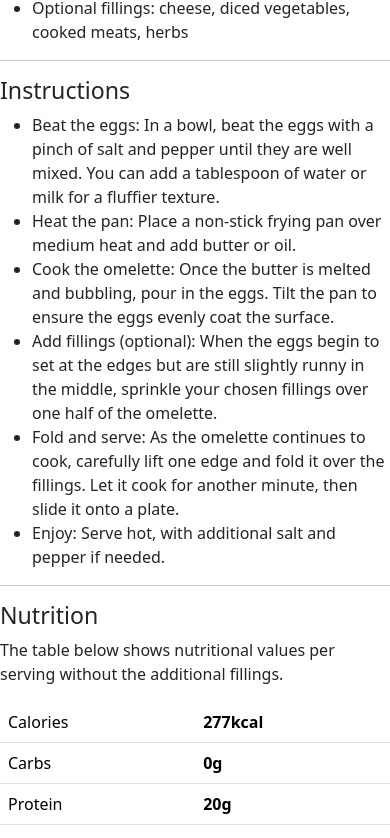
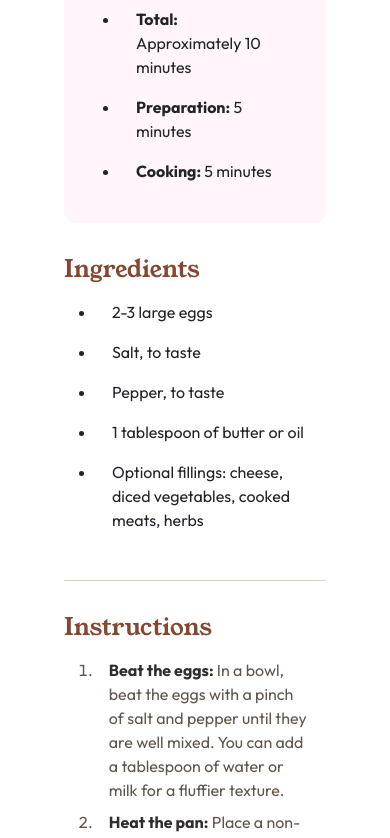
Before and after one commit to jlmunozfdev/Challenges-Frontend-Mentor, a plain HTML site: page recipe-page-main/index.html in a window 390 px wide. Shown: the part 615-1453 px from the top of the page. Drawn offline with nearby package versions, Linux system fonts and the light colour scheme.

Commit message:
Desing Mobile

```diff
--- a/recipe-page-main/css/styles.css
+++ b/recipe-page-main/css/styles.css
@@ -14,8 +14,8 @@
 --Rose_800: hsl(332, 51%, 32%);
 --Rose_50: hsl(330, 100%, 98%);
 
---font--title: "Outfit", sans-serif;
---font--paragrapgh:  "Young Serif", serif;
+--font--title:  "Young Serif", serif;
+--font--paragraph: "Outfit", sans-serif;
 }
 
 * {
@@ -32,3 +32,129 @@ body {
     align-items: center;
     min-height: 100vh;
 }
+
+.header-text {
+    padding: 1rem 4rem;
+}
+
+.header-text > .text-title {
+    font-family: var(--font--title);
+    font-size: 2.5rem;
+}
+
+.header-text > .text-paragraph {
+    font-family: var(--font--paragraph);
+}
+
+.header-preparation {
+    background: var(--Rose_50);
+    margin: 1rem 4rem;
+    border-radius: 12px;
+}
+
+.preparation-title {
+    font-family: var(--font--paragraph);
+    color: var(--Rose_800);
+}
+
+.preparation-list {
+    font-family: var(--font--paragraph);
+}
+
+.preparation-list > li {
+    padding: 0.5rem 1rem;
+}
+
+.preparation-list > li > span {
+    font-weight: bold;
+}
+
+.header-ingredients {
+    padding: 1rem 4rem;
+}
+
+.ingredients-title {
+    font-family: var(--font--title);
+    font-size: 1.5rem;
+    color: var(--Brown_800);
+}
+
+.ingredients-list {
+    font-family: var(--font--paragraph);
+}
+
+.ingredients-list > li{
+    padding: 0.5rem 1rem;
+}
+
+.section-line {
+    padding-inline: 4rem;
+}
+
+.section-line > hr {
+    color: var(--Brown_800);
+}
+
+.section-instructions {
+    padding: 1rem 4rem;
+}
+
+.instructions-title {
+    font-family: var(--font--title);
+    font-size: 1.5rem;
+    color: var(--Brown_800);
+}
+
+.instructions-list {
+    font-family: var(--font--paragraph);
+    color: var(--Stone_600);
+}
+
+.instructions-list > li {
+    padding-top: 0.5rem;
+    padding-left: 0.8rem;
+    padding-right: 1rem;
+}
+
+.instructions-list > li > span {
+    color: var(--Stone_900);
+    font-weight: bold;
+}
+
+.section-nutrition {
+    padding: 1rem 4.2rem;
+}
+
+.nutrition-title {
+    font-family: var(--font--title);
+    font-size: 1.5rem;
+    color: var(--Brown_800);
+}
+
+.nutrition-paragraph {
+    font-family: var(--font--paragraph);
+}
+
+.nutrition-table {
+    font-family: var(--font--paragraph);
+}
+
+.nutrition-table > thead > tr > td, .nutrition-table > tbody > tr > td  {
+    color: var(--Stone_900);
+    padding-left: 2rem;
+}
+
+.nutrition-table > thead > tr > th, .nutrition-table > tbody > tr > th  {
+    color: var(--Brown_800);
+}
+
+
+footer {
+    display: flex;
+    justify-content: center;
+    align-items: center;
+    padding: 1rem;
+    background: var(--Rose_800);
+    gap: 5px;
+    color: white;
+}
--- a/recipe-page-main/index.html
+++ b/recipe-page-main/index.html
@@ -26,12 +26,12 @@
         to perfection, optionally filled with your choice of cheese, vegetables, or meats.</p>
     </div>
 
-    <div class="header-preparation">
+    <div class="header-preparation px-4 py-3">
       <h3 class="preparation-title">Preparation time</h3>
       <ul class="preparation-list">
-        <li>Total: Approximately 10 minutes</li>
-        <li>Preparation: 5 minutes</li>
-        <li>Cooking: 5 minutes</li>
+        <li><span>Total: </span>Approximately 10 minutes</li>
+        <li><span>Preparation:</span> 5 minutes</li>
+        <li><span>Cooking:</span> 5 minutes</li>
       </ul>
     </div>
 
@@ -42,15 +42,18 @@
         <li>Salt, to taste</li>
         <li>Pepper, to taste</li>
         <li>1 tablespoon of butter or oil</li>
-        <li>Optional fillings: cheese, diced vegetables, cooked meats, herbs</li>
+        <li class="pb-0">Optional fillings: cheese, diced vegetables, cooked meats, herbs</li>
       </ul>
     </div>
   </section>
-  <hr>
+
+  <section class="section-line">
+    <hr>
+  </section>
 
   <section class="section-instructions">
     <h3 class="instructions-title">Instructions</h3>
-    <ul class="instructions-list">
+    <ol class="instructions-list">
       <li><span>Beat the eggs:</span> In a bowl, beat the eggs with a pinch of salt and pepper until they are well mixed.
         You can add a tablespoon of water or milk for a fluffier texture.</li>
       <li><span>Heat the pan:</span> Place a non-stick frying pan over medium heat and add butter or oil.</li>
@@ -61,9 +64,13 @@
       <li><span>Fold and serve:</span> As the omelette continues to cook, carefully lift one edge and fold it over the
         fillings. Let it cook for another minute, then slide it onto a plate.</li>
       <li><span>Enjoy:</span> Serve hot, with additional salt and pepper if needed.</li>
-    </ul>
+    </ol>
   </section>
-  <hr>
+
+  <section class="section-line">
+    <hr>
+  </section>
+
   <section class="section-nutrition">
     <h3 class="nutrition-title">Nutrition</h3>
     <p class="nutrition-paragraph">The table below shows nutritional values per serving without the additional fillings.</p>
```
